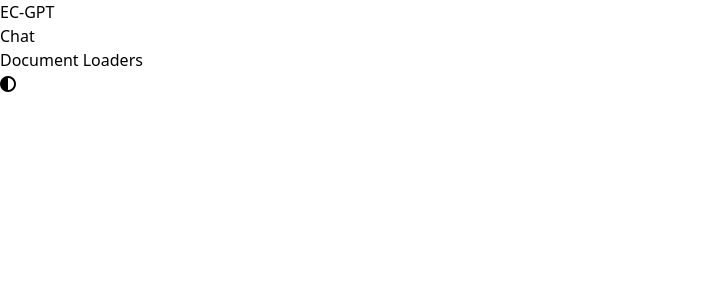
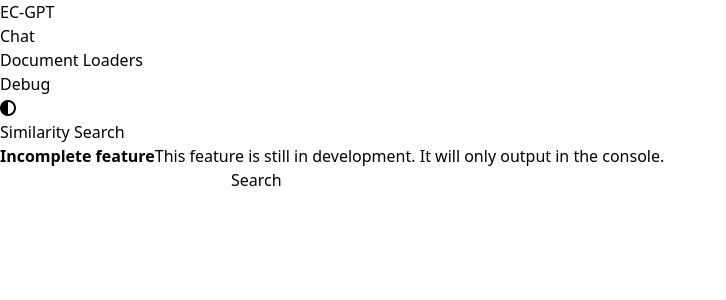
Before and after one commit to spencerfrost/chatbot-vue, a Vue app: page /debug in a window 1280 px wide. Shown: the top 300 px of the page, without its empty margins (0-726 px from the left). Built offline with nearby package versions, Linux system fonts and the light colour scheme; no server answers.

Commit message:
Add debug view with similarity search

```diff
--- a/src/components/Sidebar.vue
+++ b/src/components/Sidebar.vue
@@ -11,6 +11,11 @@
         <li>
           <router-link to="/loaders" class="flex items-center text-gray-600 hover:text-gray-800 dark:text-gray-400 dark:hover:text-gray-200">
             <span class="ml-2">Document Loaders</span>
+          </router-link>
+        </li>
+        <li>
+          <router-link to="/debug" class="flex items-center text-gray-600 hover:text-gray-800 dark:text-gray-400 dark:hover:text-gray-200">
+            <span class="ml-2">Debug</span>
           </router-link>
         </li>
         <!-- <li>
--- a/src/router.js
+++ b/src/router.js
@@ -1,11 +1,13 @@
 import { createRouter, createWebHistory } from 'vue-router'
 import Chat from './views/Chat.vue'
 import DocumentLoaders from './views/DocumentLoaders.vue'
+import Debug from './views/Debug.vue'
 // import Store from './components/Store.vue'
 
 const routes = [
   { path: '/chat', component: Chat },
   { path: '/loaders', component: DocumentLoaders },
+  { path: '/debug', component: Debug },
   // { path: '/store', component: Store },
 ]
 
--- /dev/null
+++ b/src/views/Debug.vue
@@ -0,0 +1,34 @@
+<template>
+    <div class="flex justify-center p-4">
+        <div class="container w-5/12 border rounded-lg text-center p-4 mt-8 bg-white dark:bg-gray-800">
+            <h2>Similarity Search</h2>
+            <div class="bg-yellow-100 border border-yellow-400 text-yellow-700 px-4 py-3 rounded relative mb-4" role="alert">
+                <strong class="font-bold">Incomplete feature</strong>
+                <span class="block sm:inline">This feature is still in development. It will only output in the console.</span>
+            </div>
+            <input v-model="topic" type="text" class="ec-input">
+            <button
+                class="bg-purple-500 dark:bg-purple-700 px-4 py-2 text-white font-bold rounded-r-lg"
+                @click="similaritySearch"
+            >
+                Search
+            </button>
+        </div>
+    </div>
+  </template>
+
+<script setup lang="ts">
+    import { ref } from "vue";
+    import axios from "axios";
+
+    const topic = ref("");
+
+    async function similaritySearch() {
+        const response = await axios.post('/api/similarity-search', {
+            topic: topic.value
+        });
+        console.log(response.data);
+    }
+</script>
+
+<style scoped></style>
```
Also changed, not shown: 2 other files (tests, documents, lock files or other folders).
